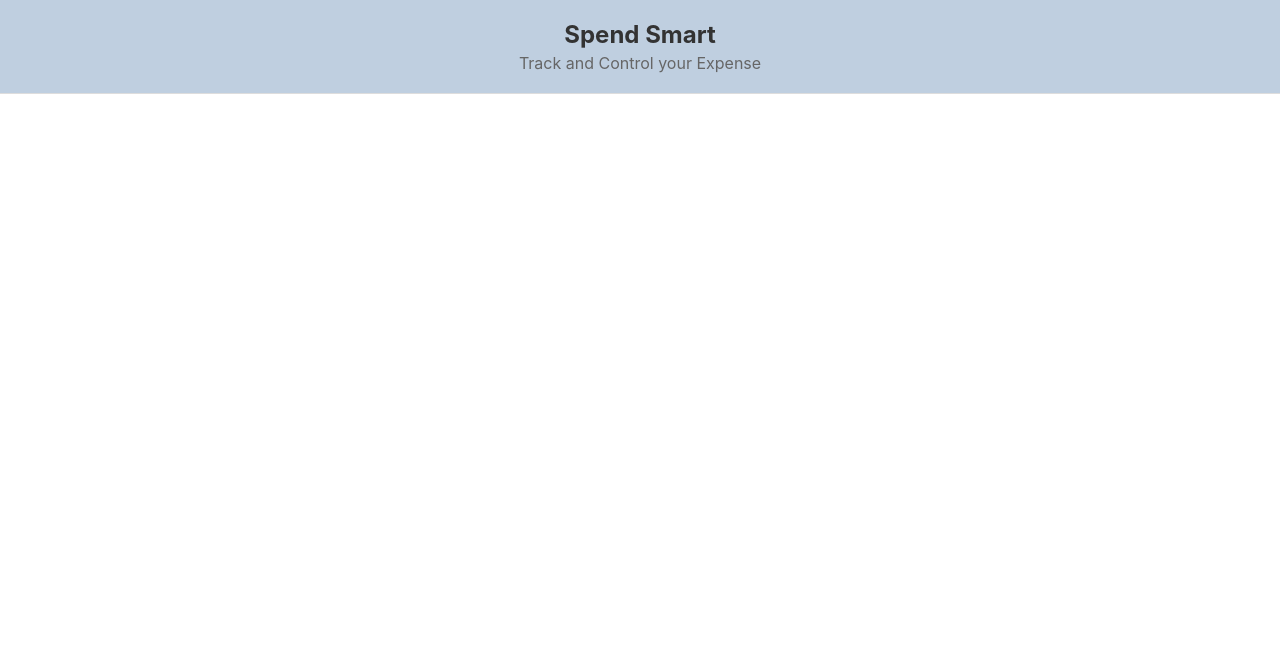
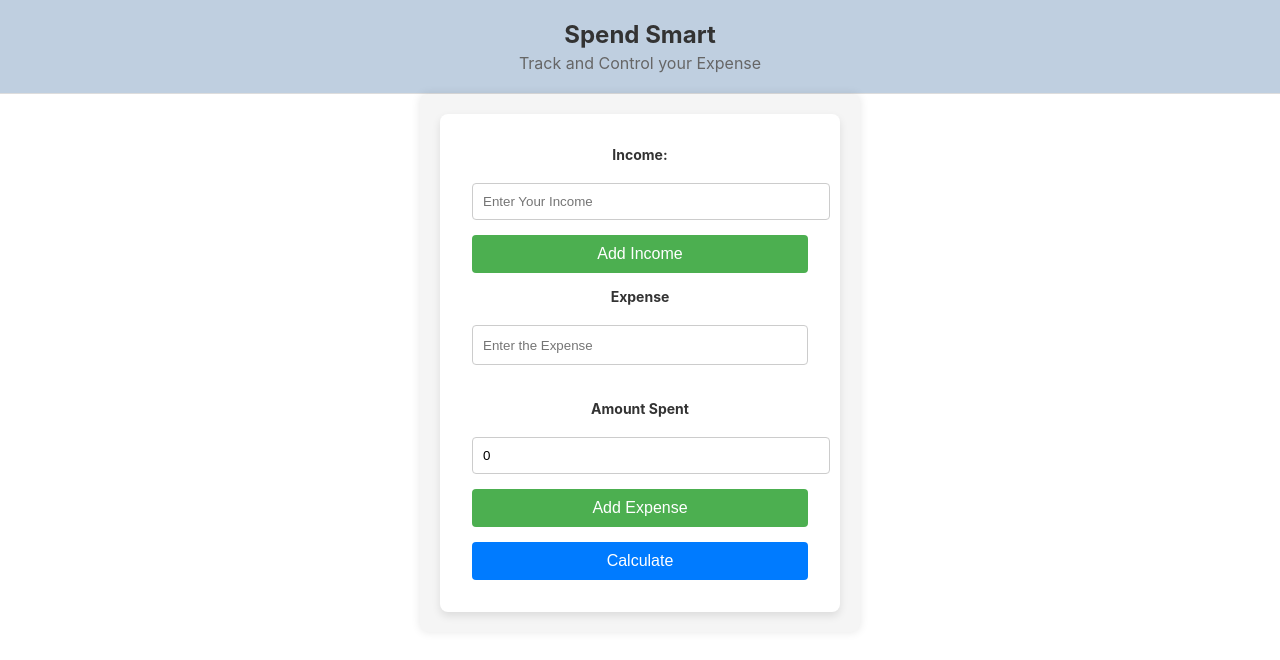
Before and after one commit to Vamshi5454/SpendSmart, a React (Create React App) app in the folder client/: page / in a window 1280 px wide. Shown: the top 660 px of the page. Built offline with nearby package versions, Linux system fonts and the light colour scheme.

Commit message:
files added

```diff
--- a/client/src/App.js
+++ b/client/src/App.js
@@ -14,11 +14,12 @@ function App() {
   return (
     <BrowserRouter>
       <div className="App">
+        <Header />
         <Routes>
           {/* <Route path="/" element={<Header />} /> */}
-          <Route path="/login" element={<Login />} />
-          <Route path="Register" element={<Register />} />
-          <Route path="*" element={<Header />} />
+          {/* <Route path="/login" element={<Login />} /> */}
+          {/* <Route path="/register" element={<Register />} /> */}
+          <Route path="*" element={<DashBoard />} />
         </Routes>
       </div>
     </BrowserRouter>
```
